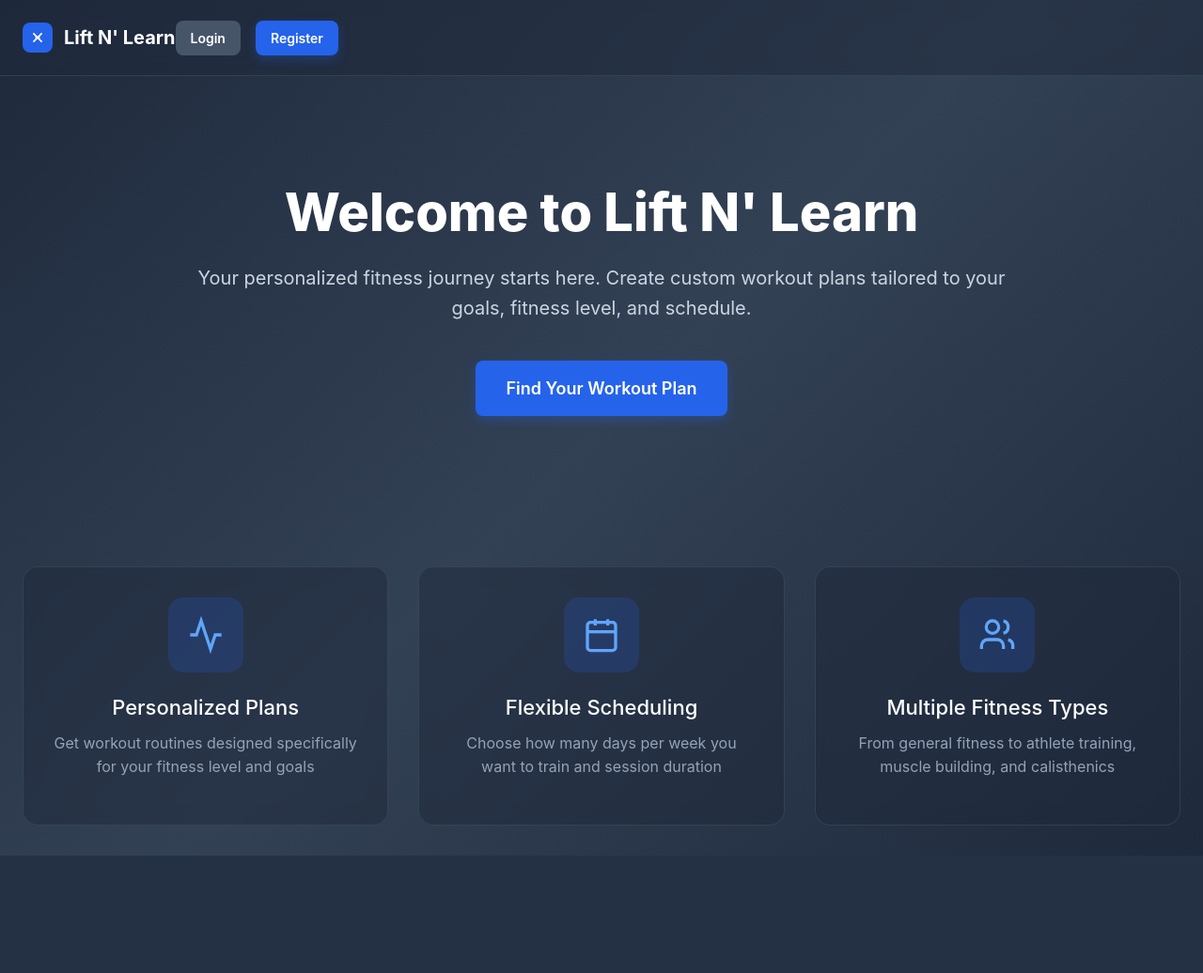
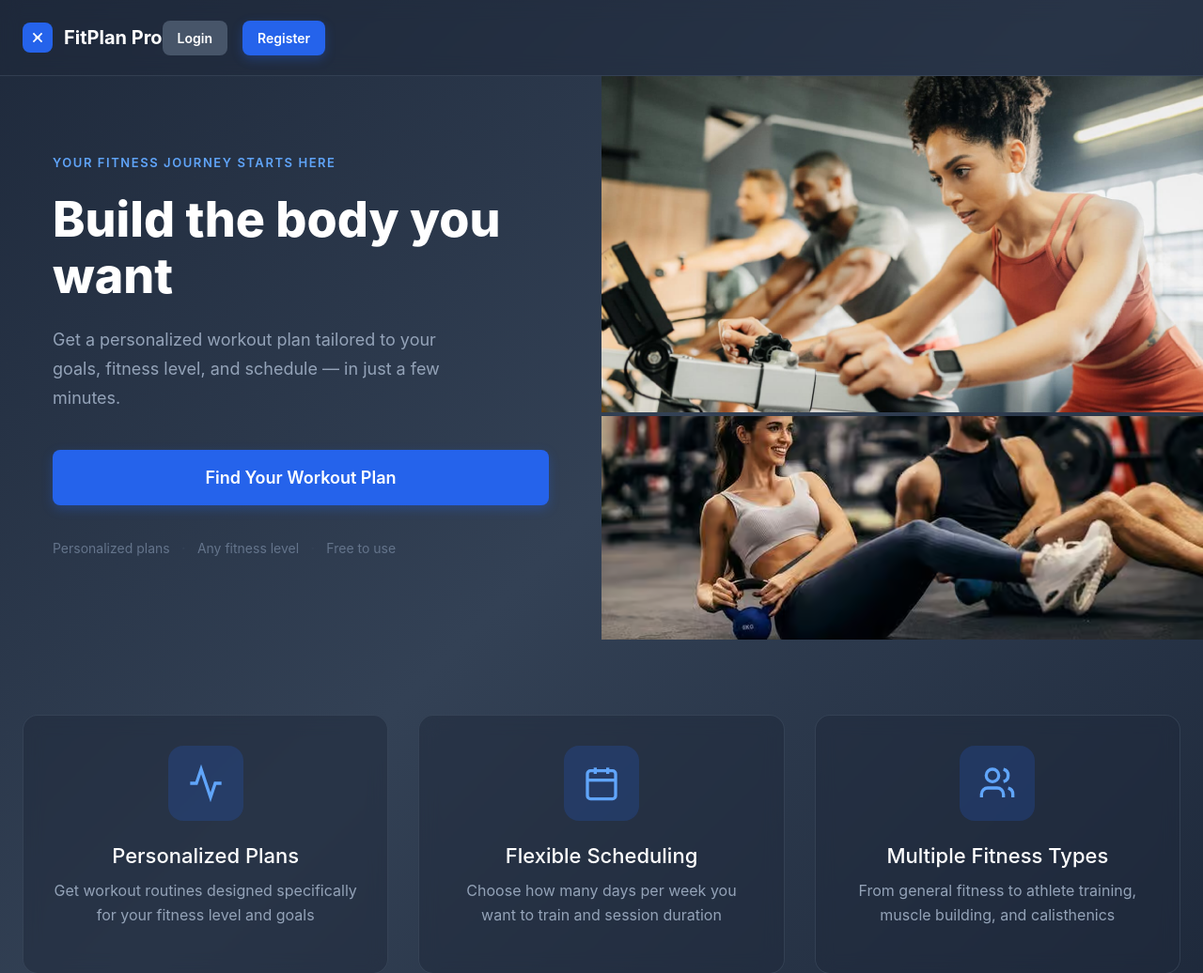
Before and after one commit to JohnAnderson777/lift-and-learn, a Flask app: page / in a window 1280 px wide. Shown: the top 1036 px of the page at 94% size. Before the commit the page ends 911 px from the top, so only its background shows below. Run offline with Flask 3, Linux system fonts and the light colour scheme.

Commit message:
Trying to fix home page layout - getting images to work

```diff
--- a/bolt-fitness-app/static/style.css
+++ b/bolt-fitness-app/static/style.css
@@ -369,12 +369,12 @@ body {
     padding: 0 24px;
     height: 64px;
     display: flex;
-    align-items: left;
+    align-items: center;
     justify-content: space-between;
 }
 
 .nav-brand {
-    display:flex;
+    display: flex;
     align-items: center;
     gap: 12px;
     color: white;
@@ -754,6 +754,93 @@ body {
     flex-wrap: wrap;
 }
 
+.hero-split {
+    display: grid;
+    grid-template-columns: 1fr 1fr;
+    height: 600px;
+    margin: -32px -24px 48px;
+}
+
+.hero-image-side {
+    position: relative;
+    overflow: hidden;
+    height: 100%;
+}
+
+.hero-img-stack {
+    display: flex;
+    flex-direction: column;
+    height: 100%;
+    gap: 4px;
+}
+
+.hero-img {
+    width: 100%;
+    object-fit: cover;
+    object-position: center center;
+    display: block;
+    min-height: 0;
+}
+
+.hero-img-top {
+    flex: 3;
+}
+
+.hero-img-bottom {
+    flex: 2;
+    object-position: center 60%;
+}
+
+.hero-text-side {
+    display: flex;
+    flex-direction: column;
+    justify-content: center;
+    padding: 64px 56px;
+}
+
+.hero-eyebrow {
+    text-transform: uppercase;
+    letter-spacing: 0.12em;
+    font-size: 13px;
+    font-weight: 600;
+    color: #60a5fa;
+    margin-bottom: 20px;
+}
+
+.hero-text-side h1 {
+    color: white;
+    font-size: 52px;
+    font-weight: 800;
+    line-height: 1.15;
+    margin-bottom: 24px;
+}
+
+.hero-text-side p {
+    color: #94a3b8;
+    font-size: 18px;
+    line-height: 1.7;
+    margin-bottom: 40px;
+    max-width: 420px;
+}
+
+.hero-cta {
+    width: fit-content;
+    margin-bottom: 32px;
+}
+
+.hero-trust {
+    display: flex;
+    align-items: center;
+    gap: 12px;
+    color: #64748b;
+    font-size: 14px;
+}
+
+.hero-dot {
+    color: #334155;
+    font-size: 18px;
+}
+
 .btn-lg {
     padding: 16px 32px;
     font-size: 18px;
@@ -843,6 +930,28 @@ body {
         grid-template-columns: 1fr;
     }
 
+    .hero-split {
+        grid-template-columns: 1fr;
+        min-height: auto;
+        margin: -32px -24px 48px;
+    }
+
+    .hero-image-side {
+        height: 280px;
+    }
+
+    .hero-text-side {
+        padding: 48px 24px;
+    }
+
+    .hero-text-side h1 {
+        font-size: 36px;
+    }
+
+    .hero-text-side p {
+        font-size: 16px;
+    }
+
     .nav-user {
         gap: 8px;
     }
--- a/bolt-fitness-app/templates/home.html
+++ b/bolt-fitness-app/templates/home.html
@@ -1,6 +1,6 @@
 {% extends "base.html" %}
 
-{% block title %}Home - Lift N' Learn{% endblock %}
+{% block title %}Home - FitPlan Pro{% endblock %}
 
 {% block content %}
 <nav class="navbar">
@@ -9,7 +9,7 @@
             <svg width="32" height="32" viewBox="0 0 24 24" fill="none" stroke="currentColor" stroke-width="2">
                 <path d="M6.5 6.5L17.5 17.5M17.5 6.5L6.5 17.5M14 12h1M9 12h1"></path>
             </svg>
-            <span>Lift N' Learn</span>
+            <span>FitPlan Pro</span>
         </div>
         <div class="nav-user">
             {% if current_user.is_authenticated %}
@@ -108,7 +108,7 @@
                     <h3>Workout Days</h3>
                     <div class="workout-days">
                         {% for workout in workout_plan.plan_data.workouts %}
-                        <button class="workout-day-btn {% if loop.index0 == 0 %}active{% endif %}" onclick="showWorkout('{{ loop.index0 }}')">
+                        <button class="workout-day-btn {% if loop.index0 == 0 %}active{% endif %}" onclick="showWorkout({{ loop.index0 }})">
                             <div class="day-title">{{ workout.day }}</div>
                             <div class="day-focus">{{ workout.focus }}</div>
                         </button>
@@ -183,10 +183,26 @@
             {% endif %}
         {% endif %}
     {% else %}
-        <div class="hero-section">
-            <h1>Welcome to Lift N' Learn</h1>
-            <p>Your personalized fitness journey starts here. Create custom workout plans tailored to your goals, fitness level, and schedule.</p>
-            <a href="{{ url_for('start_questionnaire') }}" class="btn btn-primary btn-lg">Find Your Workout Plan</a>
+        <div class="hero-split">
+            <div class="hero-text-side">
+                <div class="hero-eyebrow">Your fitness journey starts here</div>
+                <h1>Build the body you want</h1>
+                <p>Get a personalized workout plan tailored to your goals, fitness level, and schedule — in just a few minutes.</p>
+                <a href="{{ url_for('start_questionnaire') }}" class="btn btn-primary btn-lg hero-cta">Find Your Workout Plan</a>
+                <div class="hero-trust">
+                    <span>Personalized plans</span>
+                    <span class="hero-dot">·</span>
+                    <span>Any fitness level</span>
+                    <span class="hero-dot">·</span>
+                    <span>Free to use</span>
+                </div>
+            </div>
+            <div class="hero-image-side">
+                <div class="hero-img-stack">
+                    <img src="{{ url_for('static', filename='bolt_workout_image_1.jpg') }}" alt="Woman on exercise bike" class="hero-img hero-img-top" />
+                    <img src="{{ url_for('static', filename='image.png') }}" alt="People working out in gym" class="hero-img hero-img-bottom" />
+                </div>
+            </div>
         </div>
 
         <div class="features-section">
```
Also changed, not shown: bolt-fitness-app/fitness_app.db, bolt-fitness-app/static/bolt_workout_image_1.jpg (added), bolt-fitness-app/static/bolt_workout_image_2.jpeg (added), bolt-fitness-app/static/image.png (added).
